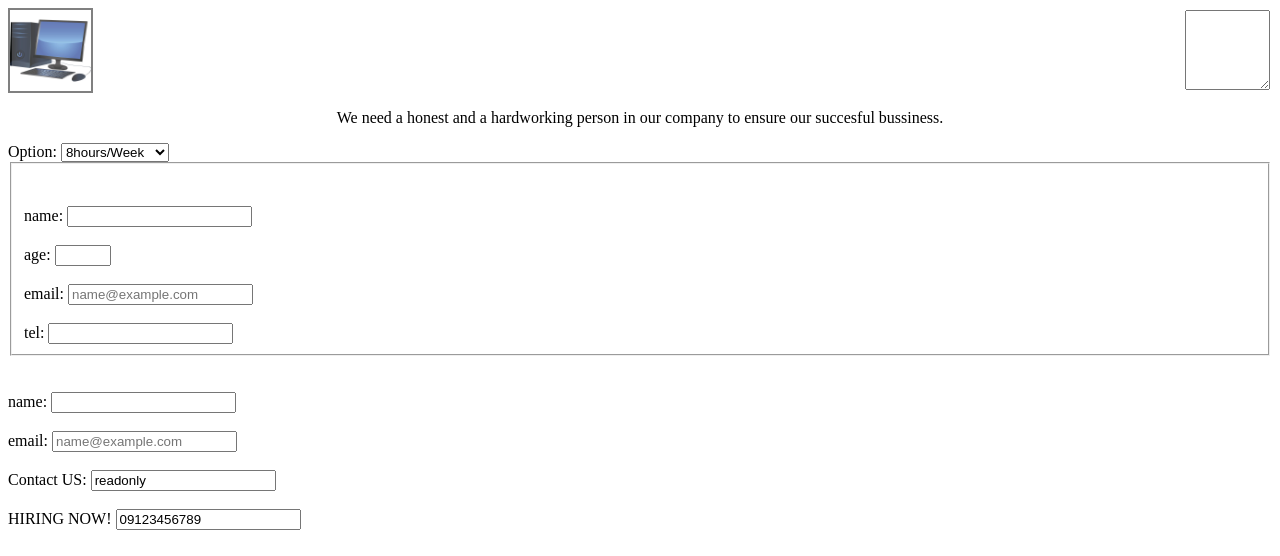
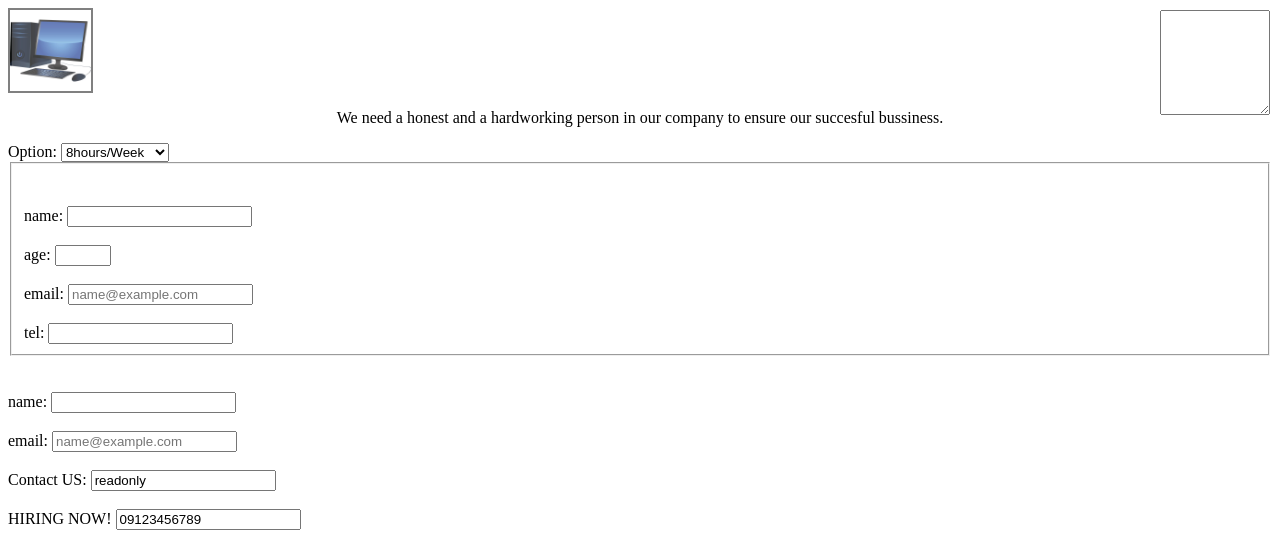
Before and after one commit to kyle-aguirre1/Form102, a plain HTML site: page index.html in a window 1280 px wide. Shown: the top 556 px of the page. Drawn offline with Linux system fonts and the light colour scheme.

Commit message:
Update index.html

```diff
--- a/index.html
+++ b/index.html
@@ -17,11 +17,11 @@
  <label for="message"></label>
   <style>
     .top-right-textarea {
-      position: fixed;
+      position: absolute;
       top: 10px;
       right: 10px;
-      width: 85px;
-      height: 80px;
+      width: 110px;
+      height: 105px;
       resize: horizontal;
       z-index: 1000;
     }
```
